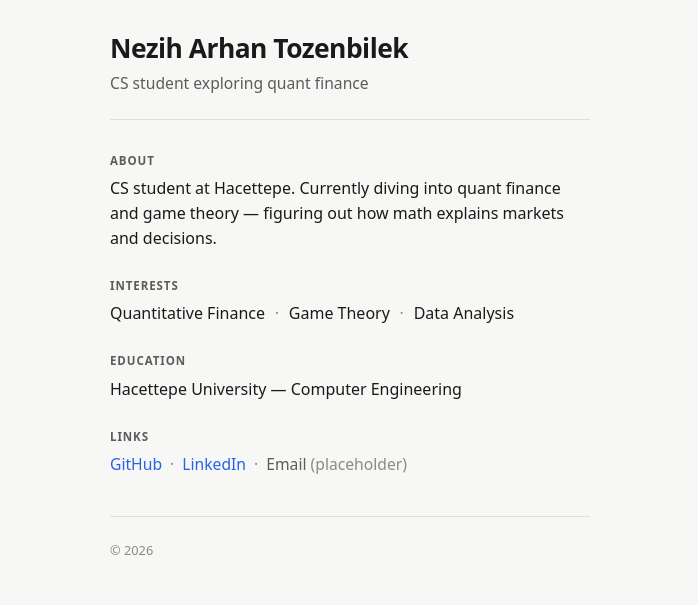
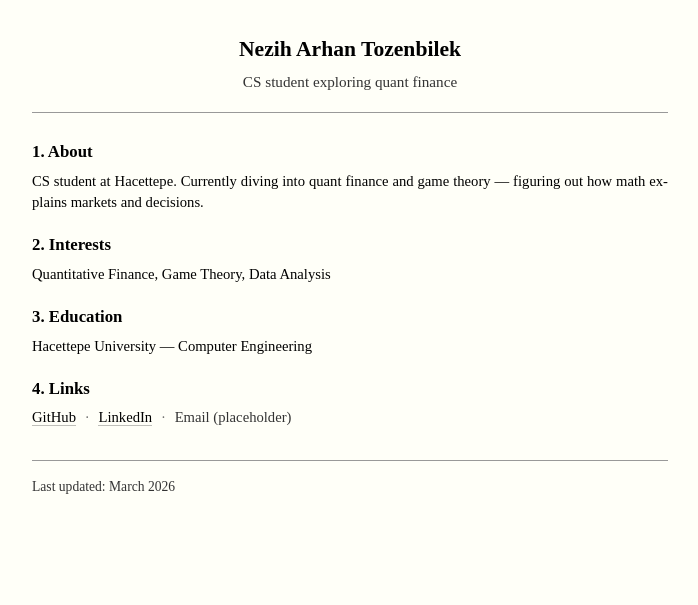
Before and after one commit to natozenbilek/natozenbilek.github.io, a plain HTML site: page index.html in a window 1280 px wide. Shown: the whole page, without its empty margins (290-988 px from the left). Drawn offline with Linux system fonts and the light colour scheme; a web font is replaced by a local one.

Commit message:
LaTeX-inspired paper layout: Latin Modern, cream #fffff8, numbered sections
Made-with: Cursor

```diff
--- a/index.html
+++ b/index.html
@@ -5,51 +5,46 @@
   <meta name="viewport" content="width=device-width, initial-scale=1" />
   <meta name="description" content="Nezih Arhan Tozenbilek — CS student exploring quant finance." />
   <title>Nezih Arhan Tozenbilek</title>
-  <link rel="stylesheet" href="styles.css?v=5" />
+  <link rel="stylesheet" href="styles.css?v=6" />
 </head>
 <body>
-  <main class="page">
-    <header class="header">
-      <h1 class="name">Nezih Arhan Tozenbilek</h1>
-      <p class="tagline">CS student exploring quant finance</p>
+  <article class="paper">
+    <header class="titleblock">
+      <h1 class="title">Nezih Arhan Tozenbilek</h1>
+      <p class="subtitle">CS student exploring quant finance</p>
     </header>
 
-    <section class="block" aria-labelledby="about-heading">
-      <h2 id="about-heading" class="label">About</h2>
-      <p class="body">
+    <section class="sec" aria-labelledby="s1">
+      <h2 id="s1">About</h2>
+      <p>
         CS student at Hacettepe. Currently diving into quant finance and game theory — figuring out how math explains markets and decisions.
       </p>
     </section>
 
-    <section class="block" aria-labelledby="interests-heading">
-      <h2 id="interests-heading" class="label">Interests</h2>
-      <p class="interests">
-        Quantitative Finance <span class="dot" aria-hidden="true">·</span> Game Theory <span class="dot" aria-hidden="true">·</span> Data Analysis
-      </p>
+    <section class="sec" aria-labelledby="s2">
+      <h2 id="s2">Interests</h2>
+      <p>Quantitative Finance, Game Theory, Data Analysis</p>
     </section>
 
-    <section class="block" aria-labelledby="education-heading">
-      <h2 id="education-heading" class="label">Education</h2>
-      <p class="body">Hacettepe University — Computer Engineering</p>
+    <section class="sec" aria-labelledby="s3">
+      <h2 id="s3">Education</h2>
+      <p>Hacettepe University — Computer Engineering</p>
     </section>
 
-    <section class="block" aria-labelledby="links-heading">
-      <h2 id="links-heading" class="label">Links</h2>
-      <nav class="links" aria-label="Social and contact">
+    <section class="sec" aria-labelledby="s4">
+      <h2 id="s4">Links</h2>
+      <nav class="links" aria-label="External links">
         <a href="https://github.com/natozenbilek" rel="noopener noreferrer">GitHub</a>
-        <span class="sep" aria-hidden="true">·</span>
+        <span class="sep">·</span>
         <a href="https://linkedin.com/in/neziharhantozenbilek" rel="noopener noreferrer">LinkedIn</a>
-        <span class="sep" aria-hidden="true">·</span>
-        <span class="email-placeholder">Email <span class="hint">(placeholder)</span></span>
+        <span class="sep">·</span>
+        <span class="placeholder">Email (placeholder)</span>
       </nav>
     </section>
 
     <footer class="footer">
-      <p><small>© <span id="y"></span></small></p>
+      <p class="footer-meta">Last updated: March 2026</p>
     </footer>
-  </main>
-  <script>
-    document.getElementById("y").textContent = new Date().getFullYear();
-  </script>
+  </article>
 </body>
 </html>
--- a/styles.css
+++ b/styles.css
@@ -1,29 +1,53 @@
-/* Minimal personal page — light + dark, responsive */
+/*
+  LaTeX article / CV inspired — Latin Modern (LaTeX.css fonts, MIT)
+  https://github.com/vincentdoerig/latex-css
+*/
+
+@font-face {
+  font-family: "Latin Modern";
+  font-style: normal;
+  font-weight: 400;
+  font-display: swap;
+  src: url("https://cdn.jsdelivr.net/gh/vincentdoerig/latex-css@master/fonts/LM-regular.woff2")
+    format("woff2");
+}
+
+@font-face {
+  font-family: "Latin Modern";
+  font-style: italic;
+  font-weight: 400;
+  font-display: swap;
+  src: url("https://cdn.jsdelivr.net/gh/vincentdoerig/latex-css@master/fonts/LM-italic.woff2")
+    format("woff2");
+}
+
+@font-face {
+  font-family: "Latin Modern";
+  font-style: normal;
+  font-weight: 700;
+  font-display: swap;
+  src: url("https://cdn.jsdelivr.net/gh/vincentdoerig/latex-css@master/fonts/LM-bold.woff2")
+    format("woff2");
+}
+
+@font-face {
+  font-family: "Latin Modern";
+  font-style: italic;
+  font-weight: 700;
+  font-display: swap;
+  src: url("https://cdn.jsdelivr.net/gh/vincentdoerig/latex-css@master/fonts/LM-bold-italic.woff2")
+    format("woff2");
+}
 
 :root {
-  color-scheme: light dark;
-  --bg: #f7f7f5;
-  --text: #1a1a1a;
-  --muted: #5c5c5c;
-  --faint: #8a8a8a;
-  --link: #2563eb;
-  --link-hover: #1d4ed8;
-  --line: rgba(0, 0, 0, 0.1);
-  --max: 34rem;
-  --pad: clamp(1.25rem, 5vw, 2rem);
-  --font: system-ui, -apple-system, "Segoe UI", Roboto, Ubuntu, sans-serif;
-}
-
-@media (prefers-color-scheme: dark) {
-  :root {
-    --bg: #121212;
-    --text: #ececec;
-    --muted: #a3a3a3;
-    --faint: #737373;
-    --link: #7cb3ff;
-    --link-hover: #a8ccff;
-    --line: rgba(255, 255, 255, 0.12);
-  }
+  color-scheme: only light;
+  --paper: #fffff8;
+  --ink: #000;
+  --muted: #333;
+  --rule: #999;
+  --max: 700px;
+  --pad-x: clamp(1.1rem, 5vw, 2rem);
+  --pad-y: clamp(1.5rem, 4vw, 2.25rem);
 }
 
 *,
@@ -40,123 +64,123 @@ html {
 body {
   margin: 0;
   min-height: 100vh;
-  font-family: var(--font);
-  font-size: 1rem;
-  line-height: 1.55;
-  color: var(--text);
-  background: var(--bg);
+  font-family: "Latin Modern", "Times New Roman", Times, serif;
+  font-size: 11pt;
+  line-height: 1.4;
+  color: var(--ink);
+  background: var(--paper);
+  hyphens: auto;
+  -webkit-hyphens: auto;
+  text-rendering: optimizeLegibility;
 }
 
-.page {
+.paper {
   max-width: var(--max);
   margin: 0 auto;
-  padding: var(--pad);
-  padding-bottom: calc(var(--pad) + 0.5rem);
+  padding: var(--pad-y) var(--pad-x) calc(var(--pad-y) + 0.5rem);
+  counter-reset: section;
 }
 
-.header {
-  margin-bottom: 2rem;
-  padding-bottom: 1.5rem;
-  border-bottom: 1px solid var(--line);
+/* \maketitle */
+.titleblock {
+  text-align: center;
+  margin-bottom: 1.75rem;
+  padding-bottom: 1.25rem;
+  border-bottom: 0.55px solid var(--rule);
 }
 
-.name {
-  margin: 0 0 0.35rem;
-  font-size: clamp(1.35rem, 4vw, 1.65rem);
-  font-weight: 600;
-  letter-spacing: -0.02em;
+.title {
+  margin: 0 0 0.5rem;
+  font-size: 1.35rem;
+  font-weight: 700;
   line-height: 1.25;
 }
 
-.tagline {
+.subtitle {
   margin: 0;
-  font-size: 0.98rem;
-  color: var(--muted);
+  font-size: 0.95rem;
   font-weight: 400;
-}
-
-.block {
-  margin-bottom: 1.65rem;
-}
-
-.block:last-of-type {
-  margin-bottom: 2rem;
-}
-
-.label {
-  margin: 0 0 0.4rem;
-  font-size: 0.72rem;
-  font-weight: 600;
-  letter-spacing: 0.08em;
-  text-transform: uppercase;
   color: var(--muted);
 }
 
-.body {
-  margin: 0;
-  color: var(--text);
+/* \section — numbered, bold */
+.sec {
+  margin-bottom: 0.25rem;
 }
 
-.interests {
-  margin: 0;
-  color: var(--text);
+.sec h2 {
+  counter-increment: section;
+  margin: 1.35rem 0 0.5rem;
+  font-size: 1.05rem;
+  font-weight: 700;
+  line-height: 1.3;
 }
 
-.interests .dot {
-  margin: 0 0.35em;
-  color: var(--faint);
+.sec h2::before {
+  content: counter(section) ". ";
+  font-weight: 700;
+}
+
+.sec p,
+.sec nav.links {
+  margin: 0 0 0.65rem;
+  text-align: justify;
+  text-indent: 0;
+}
+
+.sec:first-of-type h2 {
+  margin-top: 0.75rem;
+}
+
+/* \usepackage[hidelinks] — links blend with text */
+a {
+  color: var(--ink);
+  text-decoration: none;
+  border-bottom: 0.04em solid rgba(0, 0, 0, 0.25);
+}
+
+a:hover {
+  border-bottom-color: var(--ink);
+}
+
+a:focus-visible {
+  outline: 1px solid var(--ink);
+  outline-offset: 3px;
 }
 
 .links {
-  display: flex;
-  flex-wrap: wrap;
-  align-items: center;
-  gap: 0.35rem 0.5rem;
-  font-size: 0.98rem;
-}
-
-.links a {
-  color: var(--link);
-  text-decoration: none;
-}
-
-.links a:hover {
-  color: var(--link-hover);
-  text-decoration: underline;
-  text-underline-offset: 3px;
-}
-
-.links a:focus-visible {
-  outline: 2px solid var(--link);
-  outline-offset: 3px;
-  border-radius: 2px;
+  text-align: justify;
 }
 
 .links .sep {
-  color: var(--faint);
+  margin: 0 0.35em;
+  color: #666;
   user-select: none;
 }
 
-.email-placeholder {
+.placeholder {
   color: var(--muted);
 }
 
-.hint {
-  color: var(--faint);
-  font-weight: 400;
+.footer {
+  margin-top: 2rem;
+  padding-top: 1rem;
+  border-top: 0.55px solid var(--rule);
 }
 
-.footer {
-  margin-top: 2.5rem;
-  padding-top: 1.25rem;
-  border-top: 1px solid var(--line);
+.footer-meta {
+  margin: 0;
+  font-size: 0.85rem;
+  color: var(--muted);
 }
 
-.footer p {
-  margin: 0;
+@media print {
+  body {
+    background: #fff;
+  }
+
+  .paper {
+    max-width: none;
+    padding: 0;
+  }
 }
-
-.footer small {
-  font-size: 0.8rem;
-  color: var(--faint);
-}
```
